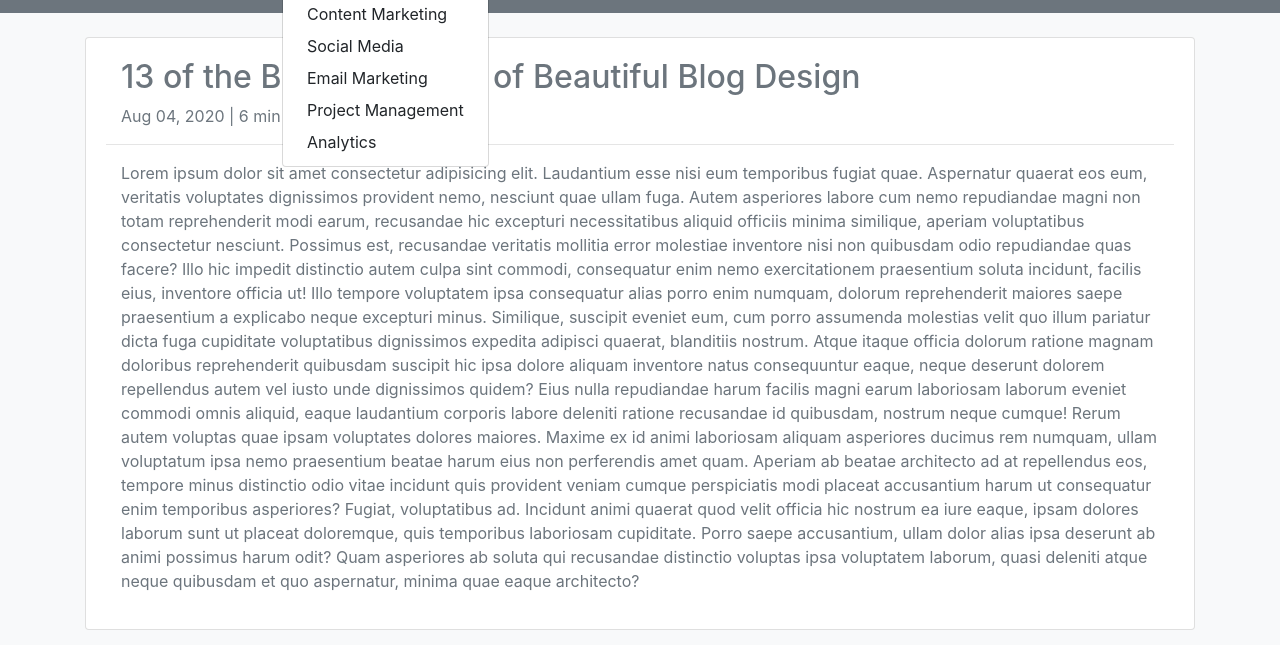
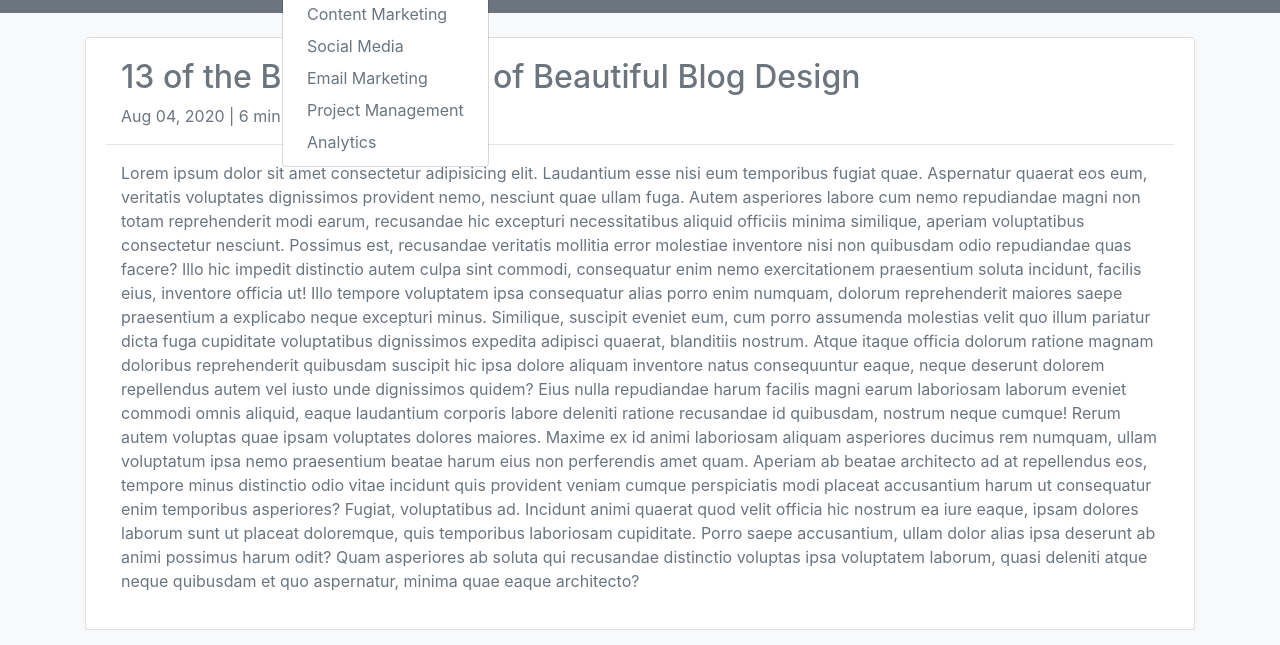
Before and after one commit to Niraj124597/blog-post, a plain HTML site: page index.html in a window 1280 px wide. Both pictures are taken after a click on the button "Categories". Shown: the part 76-721 px from the top of the page. Drawn offline with nearby package versions, Linux system fonts and the light colour scheme.

Commit message:
changed font color on dropdown

```diff
--- a/index.html
+++ b/index.html
@@ -24,11 +24,11 @@
 						aria-haspopup="true" aria-expanded="false">Categories</button>
 
 					<div class="dropdown-menu" aria-labelledby="dropdownMenuButton">
-						<a class="dropdown-item" href="#">Content Marketing</a>
-						<a class="dropdown-item" href="#">Social Media</a>
-						<a class="dropdown-item" href="#">Email Marketing</a>
-						<a class="dropdown-item" href="#">Project Management</a>
-						<a class="dropdown-item" href="#">Analytics</a>
+						<a class="dropdown-item text-secondary" href="#">Content Marketing</a>
+						<a class="dropdown-item text-secondary" href="#">Social Media</a>
+						<a class="dropdown-item text-secondary" href="#">Email Marketing</a>
+						<a class="dropdown-item text-secondary" href="#">Project Management</a>
+						<a class="dropdown-item text-secondary" href="#">Analytics</a>
 					</div>
 				</div>
 			</div>
```
